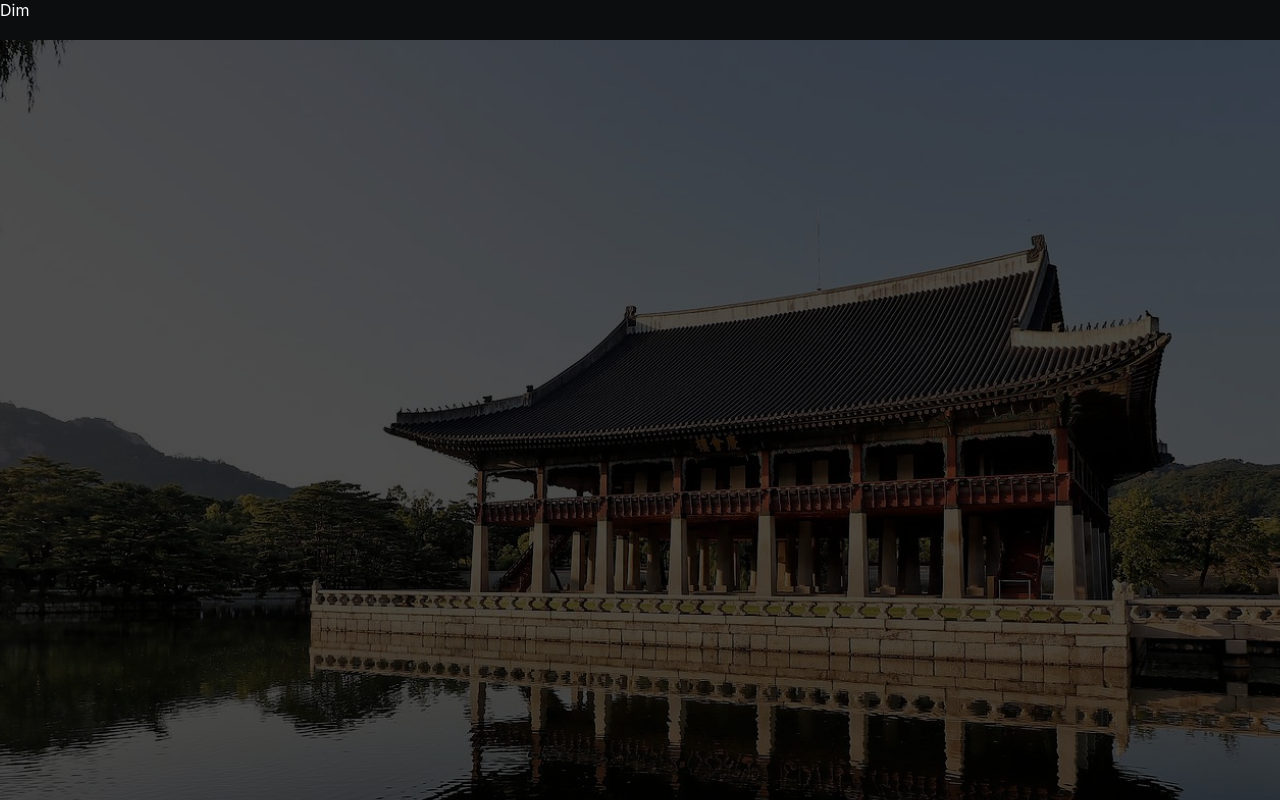
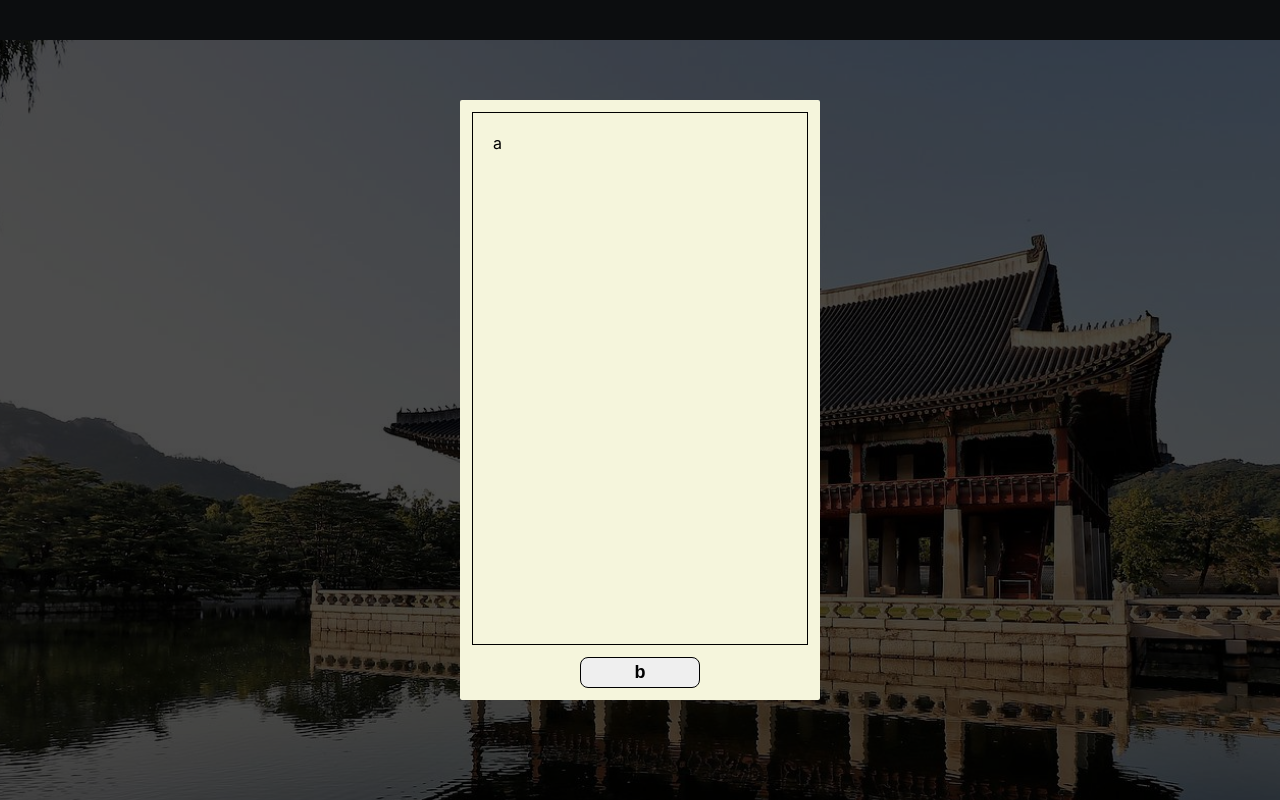
Before and after one commit to KNUTKnutu/Knutu, a React (Vite) app in the folder frontend/: page / in a window 1280 px wide. Shown: the top 800 px of the page. Built offline with nearby package versions, Linux system fonts and the light colour scheme.

Commit message:
KNUT-19 Simple Popup without audio

```diff
--- a/frontend/package.json
+++ b/frontend/package.json
@@ -9,8 +9,10 @@
     "preview": "vite preview"
   },
   "dependencies": {
+    "electron": "^19.0.6",
     "react": "^18.0.0",
-    "react-dom": "^18.0.0"
+    "react-dom": "^18.0.0",
+    "recoil": "^0.7.4"
   },
   "devDependencies": {
     "@types/react": "^18.0.0",
--- a/frontend/src/App.css
+++ b/frontend/src/App.css
@@ -1,9 +1,4 @@
-:root {
-  --font-color: white;
-  --screen-width: 1920px;
-  --screen-height: 1100px;
-  --body-background-image: url(/src/Assets/Images/gyeongbok-palace_for_bg_1920-1079.jpg)
-}
+@import "./variable.css";
 
 body {
   color: var(--font-color);
--- a/frontend/src/App.tsx
+++ b/frontend/src/App.tsx
@@ -1,10 +1,10 @@
-import { useState } from "react";
-import logo from "./logo.svg";
 import "./App.css";
 import IntroScene from "./Scenes/IntroScene/IntroScene";
 import LobbyScene from "./Scenes/LobbyScene/LobbyScene";
 import GameScene from "./Scenes/GameScene/GameScene";
-import Dim from "./Components/Dim/Dim";
+
+import TwoButton from "./Components/Popup/TwoButton";
+import OneButton from "./Components/Popup/OneButton";
 
 const App: React.FC = () => {
   return (
@@ -18,7 +18,8 @@ const App: React.FC = () => {
         </main>
         <footer></footer>
       </div>
-      <Dim></Dim>
+      <OneButton text="a" buttonText="b"></OneButton>
+      {/* <TwoButton text="a" leftButtonText="a" rightButtonText="b"></TwoButton> */}
     </>
   );
 };
--- a/frontend/src/Components/Dim/Dim.css
+++ b/frontend/src/Components/Dim/Dim.css
@@ -5,5 +5,7 @@
   width: 100%;
   height: 100%;
   display: flex;
+  justify-content: center;
+  align-items: center;
   background-color: rgba(0, 0, 0, 0.7);
 }
--- a/frontend/src/Components/Dim/Dim.tsx
+++ b/frontend/src/Components/Dim/Dim.tsx
@@ -1,9 +1,13 @@
 import { createPortal } from "react-dom";
 import "./Dim.css";
 
-const Dim = () => {
+interface Props {
+  children: JSX.Element;
+}
+
+const Dim = ({ children }: Props) => {
   const portal = document.getElementById("portal");
-  return portal && createPortal(<div className="dim">Dim</div>, portal);
+  return portal && createPortal(<div className="dim">{children}</div>, portal);
 };
 
 export default Dim;
--- /dev/null
+++ b/frontend/src/Components/Popup/OneButton.css
@@ -0,0 +1,53 @@
+@import "../../variable.css";
+
+.one_button_container {
+  display: flex;
+  flex-direction: column;
+  justify-content: center;
+  align-items: center;
+  gap: var(--container-gap);
+  width: var(--popup-width);
+  height: var(--popup-height);
+  border-radius: var(--container-radius);
+  background-color: var(--container-background-color);
+  padding: var(--container-padding);
+}
+
+.text_wrapper {
+  flex: 1;
+  display: flex;
+  align-items: flex-start;
+  width: 100%;
+  border: 1px solid black;
+  color: var(--text-color);
+  padding: var(--text-wrapper-padding);
+}
+
+button {
+  padding: var(--button-padding);
+  min-width: var(--button-min-width);
+  font-size: var(--button-font-size);
+  font-weight: var(--button-font-weight);
+  border: 1px solid black;
+  border-radius: var(--button-radius);
+  outline: none;
+}
+
+button:hover {
+  background-color: var(--button-hover-background-color);
+  animation: fade 0.2s cubic-bezier(0.175, 0.885, 0.32, 1.275) both;
+  cursor: pointer;
+}
+
+button:active {
+  background-color: var(--button-active-background-color);
+}
+
+@keyframes fade {
+  0% {
+    box-shadow: 0px 0px;
+  }
+  100% {
+    box-shadow: 2px 2px;
+  }
+}
--- /dev/null
+++ b/frontend/src/Components/Popup/OneButton.tsx
@@ -0,0 +1,28 @@
+import Dim from "../Dim/Dim";
+import OnButtonClick from "../../Assets/Audios/OnButtonClick.mp3";
+import "./OneButton.css";
+
+type Nullable<T> = T | null;
+
+interface Props {
+  text: Nullable<string>;
+  buttonText: Nullable<string>;
+  callback?(): void;
+}
+
+const OneButton = ({ text, buttonText, callback }: Props) => {
+  return (
+    <Dim>
+      <div className="one_button_container">
+        <div className="text_wrapper">
+          <span>{text}</span>
+        </div>
+        <div className="button_wrapper">
+          <button onClick={callback}>{buttonText}</button>
+        </div>
+      </div>
+    </Dim>
+  );
+};
+
+export default OneButton;
--- /dev/null
+++ b/frontend/src/Components/Popup/TwoButton.css
@@ -0,0 +1,60 @@
+@import "../../variable.css";
+
+.two_button_container {
+  display: flex;
+  flex-direction: column;
+  justify-content: center;
+  align-items: center;
+  gap: var(--container-gap);
+  width: var(--popup-width);
+  height: var(--popup-height);
+  border-radius: var(--container-radius);
+  background-color: var(--container-background-color);
+  padding: var(--container-padding);
+}
+
+.text_wrapper {
+  flex: 1;
+  display: flex;
+  align-items: flex-start;
+  width: 100%;
+  border: 1px solid black;
+  color: var(--text-color);
+  padding: var(--text-wrapper-padding);
+}
+
+.button_wrapper {
+  display: flex;
+  justify-content: center;
+  align-items: center;
+  gap: var(--button-wrapper-gap);
+}
+
+button {
+  padding: var(--button-padding);
+  min-width: var(--button-min-width);
+  font-size: var(--button-font-size);
+  font-weight: var(--button-font-weight);
+  border: 1px solid black;
+  border-radius: var(--button-radius);
+  outline: none;
+}
+
+button:hover {
+  background-color: lightgray;
+  animation: fade 0.2s cubic-bezier(0.175, 0.885, 0.32, 1.275) both;
+  cursor: pointer;
+}
+
+button:active {
+  background-color: var(--button-active-background-color);
+}
+
+@keyframes fade {
+  0% {
+    box-shadow: 0px 0px;
+  }
+  100% {
+    box-shadow: 2px 2px;
+  }
+}
--- /dev/null
+++ b/frontend/src/Components/Popup/TwoButton.tsx
@@ -0,0 +1,36 @@
+import Dim from "../Dim/Dim";
+import "./TwoButton.css";
+
+type Nullable<T> = T | null;
+
+interface Props {
+  text: Nullable<string>;
+  leftButtonText: Nullable<string>;
+  leftButtonCallback?(): void;
+  rightButtonText: Nullable<string>;
+  rightButtonCallback?(): void;
+}
+
+const TwoButton = ({
+  text,
+  leftButtonText,
+  leftButtonCallback,
+  rightButtonText,
+  rightButtonCallback,
+}: Props) => {
+  return (
+    <Dim>
+      <div className="two_button_container">
+        <div className="text_wrapper">
+          <span>{text}</span>
+        </div>
+        <div className="button_wrapper">
+          <button onClick={leftButtonCallback}>{leftButtonText}</button>
+          <button onClick={rightButtonCallback}>{rightButtonText}</button>
+        </div>
+      </div>
+    </Dim>
+  );
+};
+
+export default TwoButton;
--- a/frontend/src/main.tsx
+++ b/frontend/src/main.tsx
@@ -1,10 +1,13 @@
-import React from 'react'
-import ReactDOM from 'react-dom/client'
-import App from './App'
-import './index.css'
+import React from "react";
+import ReactDOM from "react-dom/client";
+import { RecoilRoot } from "recoil";
+import App from "./App";
+import "./index.css";
 
-ReactDOM.createRoot(document.getElementById('root')!).render(
+ReactDOM.createRoot(document.getElementById("root")!).render(
   <React.StrictMode>
-    <App />
+    <RecoilRoot>
+      <App />
+    </RecoilRoot>
   </React.StrictMode>
-)
+);
--- /dev/null
+++ b/frontend/src/variable.css
@@ -0,0 +1,32 @@
+:root {
+  --font-color: white;
+  --screen-width: 1920px;
+  --screen-height: 1100px;
+  --body-background-image: url(/src/Assets/Images/gyeongbok-palace_for_bg_1920-1079.jpg);
+
+  /* Dim */
+
+  /* Popup */
+  --popup-width: 360px;
+  --popup-height: 600px;
+  --container-gap: 12px;
+  --container-radius: 2px;
+  --container-background-color: beige;
+  --container-padding: 12px;
+
+  --text-wrapper-padding: 20px;
+
+  --text-color: black;
+
+  --button-wrapper-gap: 10px;
+
+  --button-padding: 4px;
+  --button-min-width: 120px;
+  --button-font-size: 1.125rem;
+  --button-font-weight: 600;
+  --button-radius: 8px;
+
+  --button-hover-background-color: lightgray;
+
+  --button-active-background-color: cyan;
+}
```
